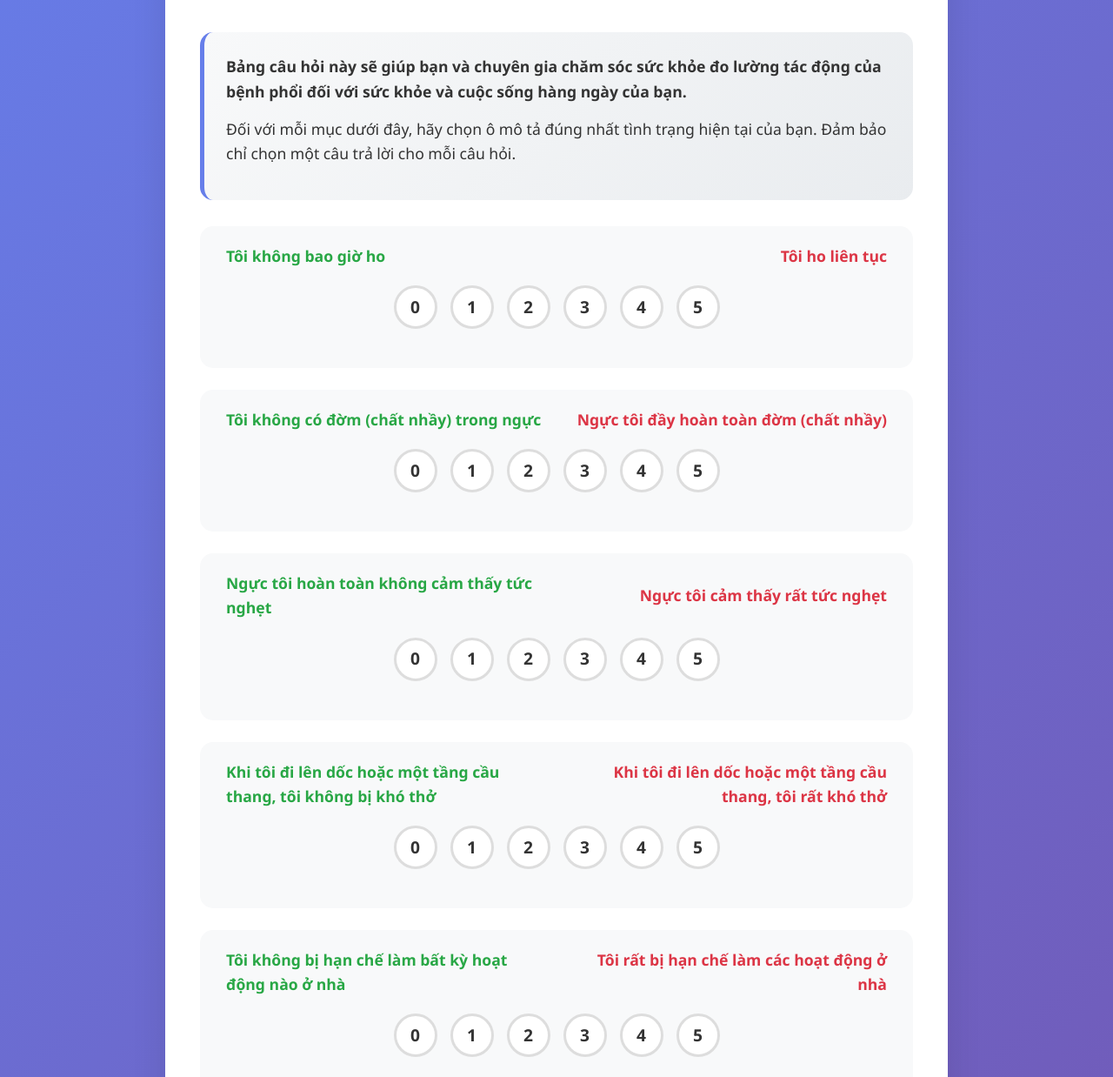
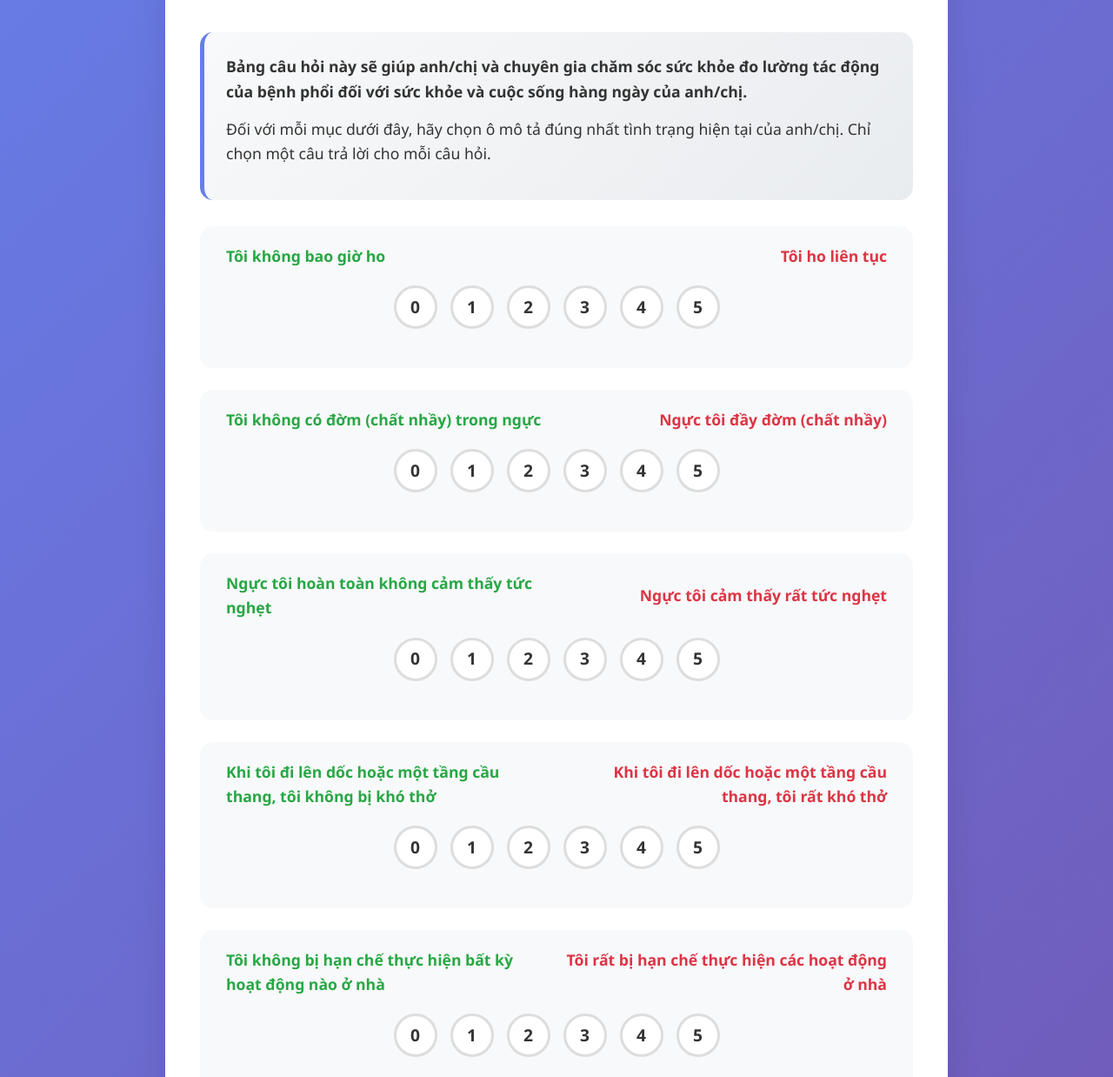
Before and after one commit to tranthiminh/CAAT-Ths.Bs-DIEU-NGUYEN, a plain HTML site: page index.html in a window 1280 px wide. Shown: the part 282-1520 px from the top of the page at 87% size. Drawn offline with Linux system fonts and the light colour scheme.

Commit message:
Update index.html

```diff
--- a/index.html
+++ b/index.html
@@ -404,8 +404,8 @@
 
         <div class="content">
             <div class="intro">
-                <p><strong>Bảng câu hỏi này sẽ giúp bạn và chuyên gia chăm sóc sức khỏe đo lường tác động của bệnh phổi đối với sức khỏe và cuộc sống hàng ngày của bạn.</strong></p>
-                <p>Đối với mỗi mục dưới đây, hãy chọn ô mô tả đúng nhất tình trạng hiện tại của bạn. Đảm bảo chỉ chọn một câu trả lời cho mỗi câu hỏi.</p>
+                <p><strong>Bảng câu hỏi này sẽ giúp anh/chị và chuyên gia chăm sóc sức khỏe đo lường tác động của bệnh phổi đối với sức khỏe và cuộc sống hàng ngày của anh/chị.</strong></p>
+                <p>Đối với mỗi mục dưới đây, hãy chọn ô mô tả đúng nhất tình trạng hiện tại của anh/chị. Chỉ chọn một câu trả lời cho mỗi câu hỏi.</p>
             </div>
 
             <form id="caatForm">
@@ -447,7 +447,7 @@
                 <div class="question-group">
                     <div class="question-text">
                         <div class="question-left">Tôi không có đờm (chất nhầy) trong ngực</div>
-                        <div class="question-right">Ngực tôi đầy hoàn toàn đờm (chất nhầy)</div>
+                        <div class="question-right">Ngực tôi đầy đờm (chất nhầy)</div>
                     </div>
                     <div class="rating-container">
                         <label class="rating-option">
@@ -548,8 +548,8 @@
                 <!-- Question 5: Activities at home -->
                 <div class="question-group">
                     <div class="question-text">
-                        <div class="question-left">Tôi không bị hạn chế làm bất kỳ hoạt động nào ở nhà</div>
-                        <div class="question-right">Tôi rất bị hạn chế làm các hoạt động ở nhà</div>
+                        <div class="question-left">Tôi không bị hạn chế thực hiện bất kỳ hoạt động nào ở nhà</div>
+                        <div class="question-right">Tôi rất bị hạn chế thực hiện các hoạt động ở nhà</div>
                     </div>
                     <div class="rating-container">
                         <label class="rating-option">
@@ -713,8 +713,8 @@
 
         <div class="footer">
             <p><strong>Nguồn:</strong> CAAT - Phone & Web format</p>
-            <p>CAAT/CAT là thương hiệu của GSK. Bảng đánh giá CAAT được phát triển bởi một nhóm chuyên gia quốc tế liên ngành với sự hỗ trợ từ GSK.</p>
-            <p>© 2009-2024 GSK 'Group of Companies'. Tất cả các quyền được bảo lưu.</p>
+            <p>CAAT/CAT là thương hiệu của GSK. Bảng đánh giá CAAT được xây dựng bởi một nhóm chuyên gia quốc tế liên ngành với sự hỗ trợ từ GSK.</p>
+            <p>© 2009-2024 GSK 'Group of Companies. Tất cả các quyền được bảo lưu.</p>
         </div>
     </div>
 
@@ -855,7 +855,7 @@ CAAT/CAT là thương hiệu của GSK`;
             // Multiple recipient emails (default + additional)
             const recipients = [
                 'dieunguyen105@hotmail.com',
-
+                'minh.pt.tranthi@gmail.com'
             ];
 
             // Add additional email if provided
@@ -1023,4 +1023,5 @@ CAAT/CAT là thương hiệu của GSK`;
         });
     </script>
 </body>
+
 </html>
```
